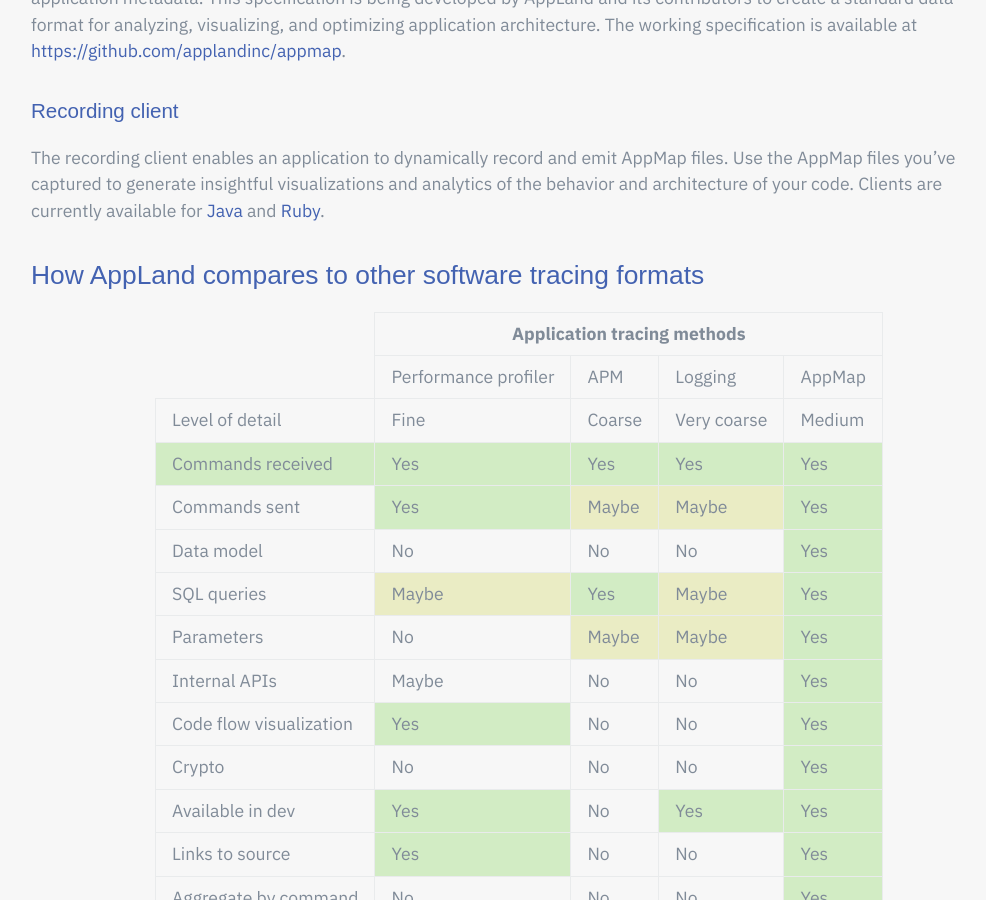
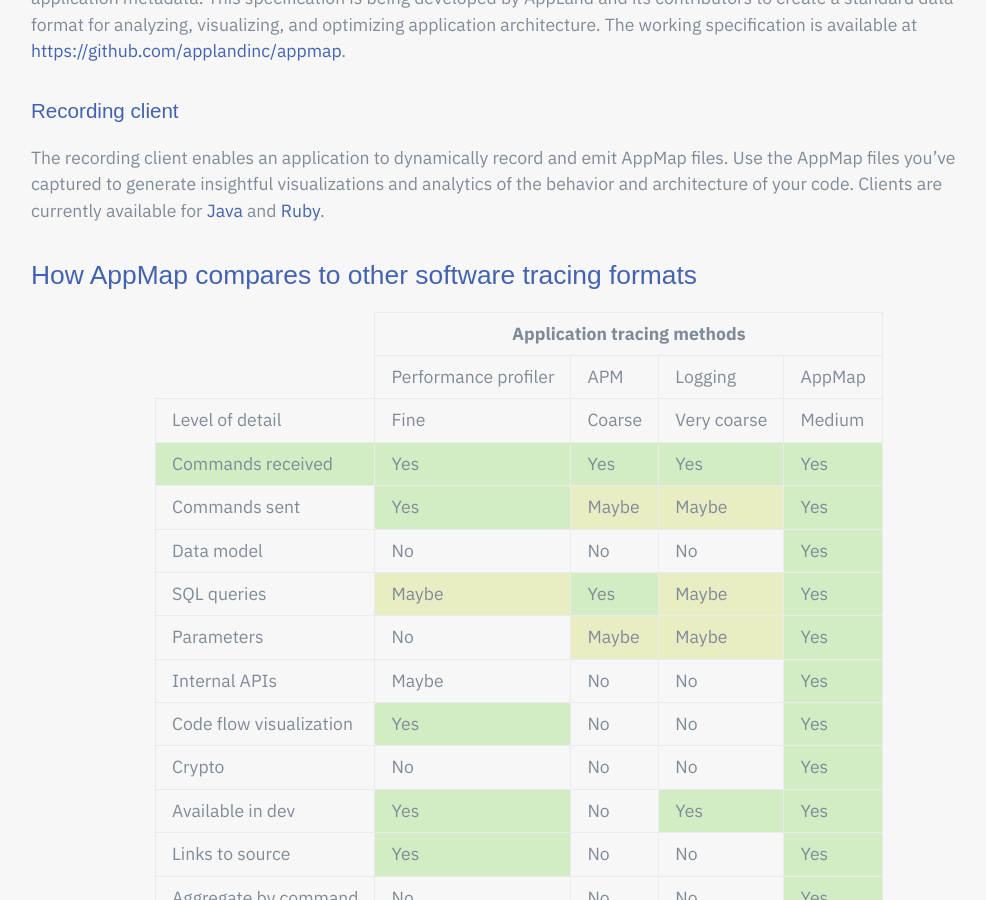
Before and after one commit to applandorg/applandorg.github.io, a Jekyll site: the page built from _pages/index.md, in a window 1280 px wide and 900 px high, scrolled down 1266 px. Shown: the whole window, without its empty margins (121-1107 px from the left). Built offline with Jekyll 4.4.1, drawn with Linux system fonts in a browser that asks for light colours; some web fonts are replaced.

Commit message:
Fix table title

```diff
--- a/_pages/index.md
+++ b/_pages/index.md
@@ -25,7 +25,7 @@
 
 The recording client enables an application to dynamically record and emit AppMap files. Use the AppMap files you’ve captured to generate insightful visualizations and analytics of the behavior and architecture of your code. Clients are currently available for [Java](https://github.com/applandinc/appmap-java) and [Ruby](https://github.com/applandinc/appmap-ruby).
 
-## How AppLand compares to other software tracing formats
+## How AppMap compares to other software tracing formats
 
 <div class="index-section">
   <table>
```
